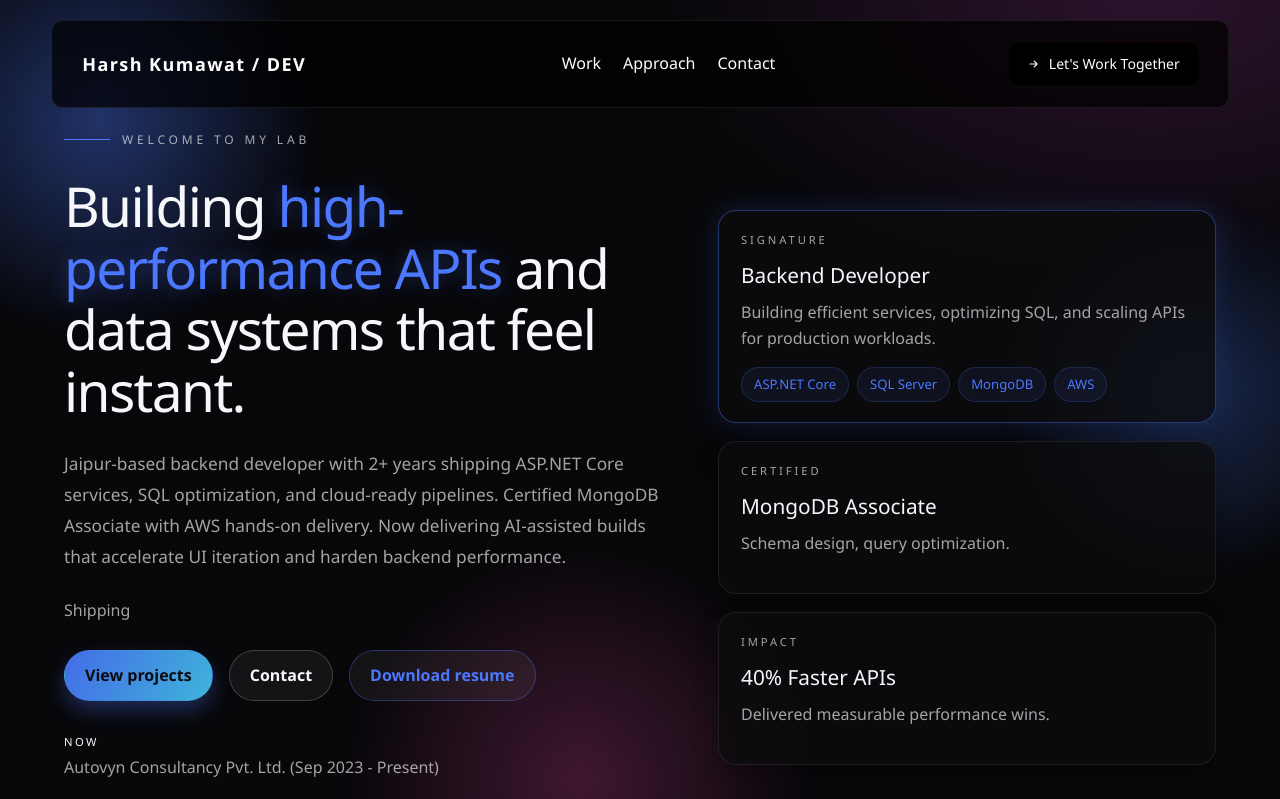
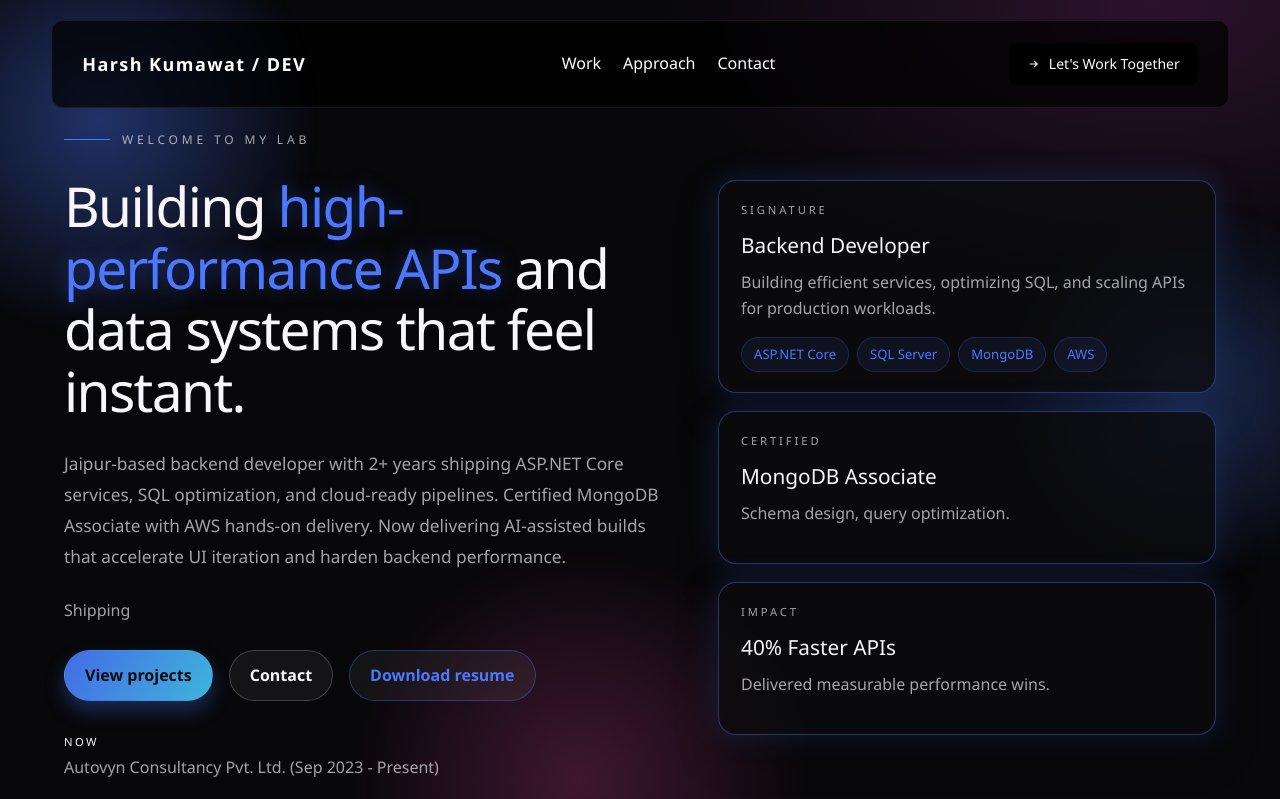
Before and after one commit to Harshxu/mainportfoliowebsite, a React (Vite) app: page / in a window 1280 px wide. Shown: the top 799 px of the page. Built offline with nearby package versions, Linux system fonts and the light colour scheme.

Commit message:
Add hover backlight to hero cards

```diff
--- a/src/App.css
+++ b/src/App.css
@@ -372,7 +372,7 @@
 }
 
 .hero-stack {
-  margin-top: 80px;
+  margin-top: 50px;
 }
 
 .hero-copy {
@@ -539,8 +539,9 @@
   border: 1px solid rgba(255, 255, 255, 0.08);
   background: rgba(12, 12, 14, 0.78);
   box-shadow: 0 10px 24px rgba(0, 0, 0, 0.28);
-  animation: floatIn 0.9s ease both;
   will-change: transform;
+  position: relative;
+  overflow: hidden;
 }
 
 .hero-card.glow {
@@ -549,17 +550,24 @@
     0 18px 40px rgba(0, 0, 0, 0.35);
 }
 
-.float-a {
-  animation: floatIn 0.9s ease both;
+.hero-card::after {
+  content: '';
+  position: absolute;
+  inset: 0;
+  background: radial-gradient(
+    circle at top,
+    rgba(76, 120, 255, 0.16),
+    transparent 60%
+  );
+  opacity: 0;
+  transition: opacity 0.3s ease;
+  pointer-events: none;
 }
 
-.float-b {
-  animation: floatIn 0.9s ease both 0.2s;
+.hero-card:hover::after {
+  opacity: 1;
 }
 
-.float-c {
-  animation: floatIn 0.9s ease both 0.4s;
-}
 
 .card-label {
   text-transform: uppercase;
@@ -986,17 +994,6 @@
   }
 }
 
-@keyframes floatIn {
-  from {
-    opacity: 0;
-    transform: translateY(18px) scale(0.98);
-  }
-  to {
-    opacity: 1;
-    transform: translateY(0) scale(1);
-  }
-}
-
 @keyframes floatSoft {
   0%,
   100% {
@@ -1201,7 +1198,7 @@
   }
 
   .hero-stack {
-    margin-top: 24px;
+    margin-top: 20px;
   }
 
   .hero-card {
--- a/src/App.jsx
+++ b/src/App.jsx
@@ -66,7 +66,9 @@ function App() {
   useEffect(() => {
     const elements = Array.from(document.querySelectorAll('.reveal'))
     if (!('IntersectionObserver' in window)) {
-      elements.forEach((el) => el.classList.add('reveal-in'))
+      elements.forEach((el) =>
+        requestAnimationFrame(() => el.classList.add('reveal-in'))
+      )
       return
     }
 
@@ -74,7 +76,9 @@ function App() {
       (entries) => {
         entries.forEach((entry) => {
           if (entry.isIntersecting) {
-            entry.target.classList.add('reveal-in')
+            requestAnimationFrame(() =>
+              entry.target.classList.add('reveal-in')
+            )
             observer.unobserve(entry.target)
           }
         })
@@ -274,8 +278,8 @@ function App() {
             </div>
           </div>
 
-          <div className="hero-stack parallax reveal" style={{ '--delay': '180ms' }}>
-            <div className="hero-card glow float-a">
+          <div className="hero-stack">
+            <div className="hero-card glow reveal" style={{ '--delay': '180ms' }}>
               <p className="card-label">Signature</p>
               <p className="card-title">Backend Developer</p>
               <p className="card-body">
@@ -289,12 +293,12 @@ function App() {
                 <span className="tag">AWS</span>
               </div>
             </div>
-            <div className="hero-card float-b">
+            <div className="hero-card glow reveal" style={{ '--delay': '260ms' }}>
               <p className="card-label">Certified</p>
               <p className="card-title">MongoDB Associate</p>
               <p className="card-body">Schema design, query optimization.</p>
             </div>
-            <div className="hero-card float-c">
+            <div className="hero-card glow reveal" style={{ '--delay': '340ms' }}>
               <p className="card-label">Impact</p>
               <p className="card-title">40% Faster APIs</p>
               <p className="card-body">Delivered measurable performance wins.</p>
```
